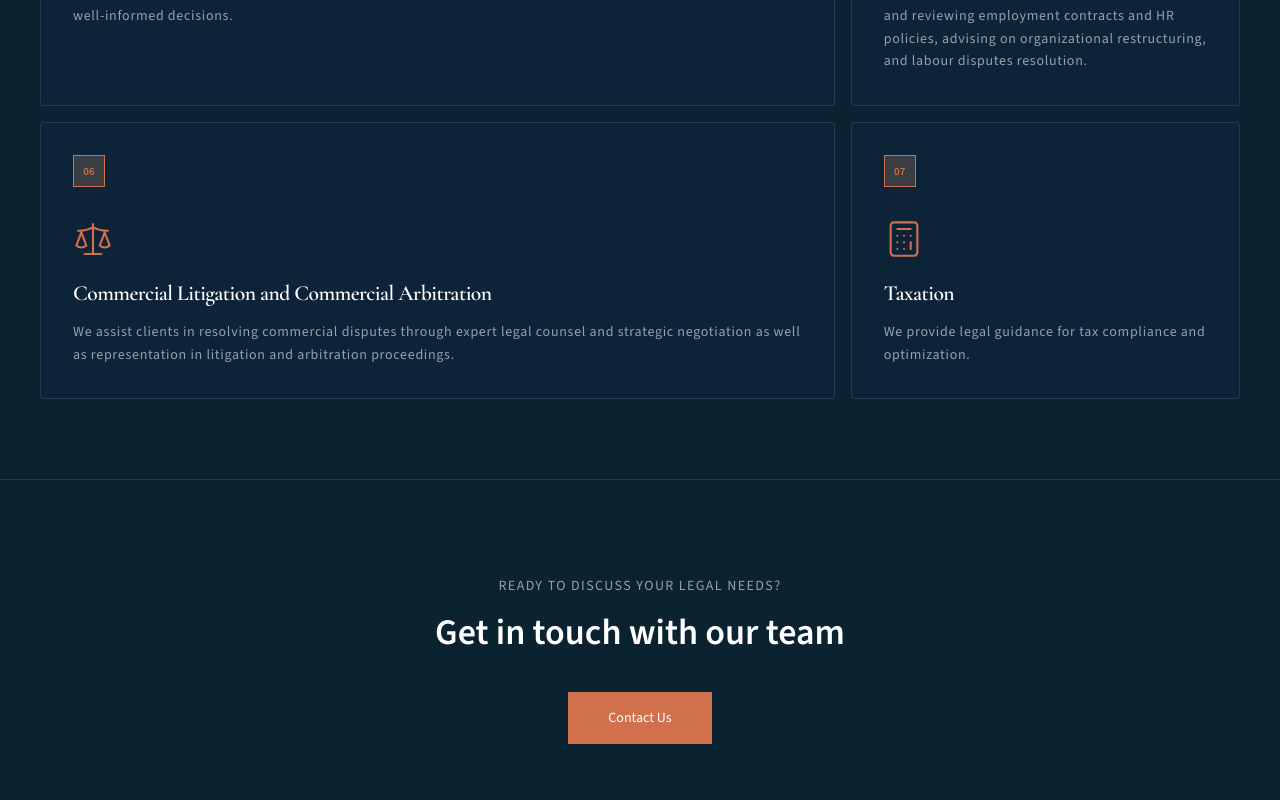
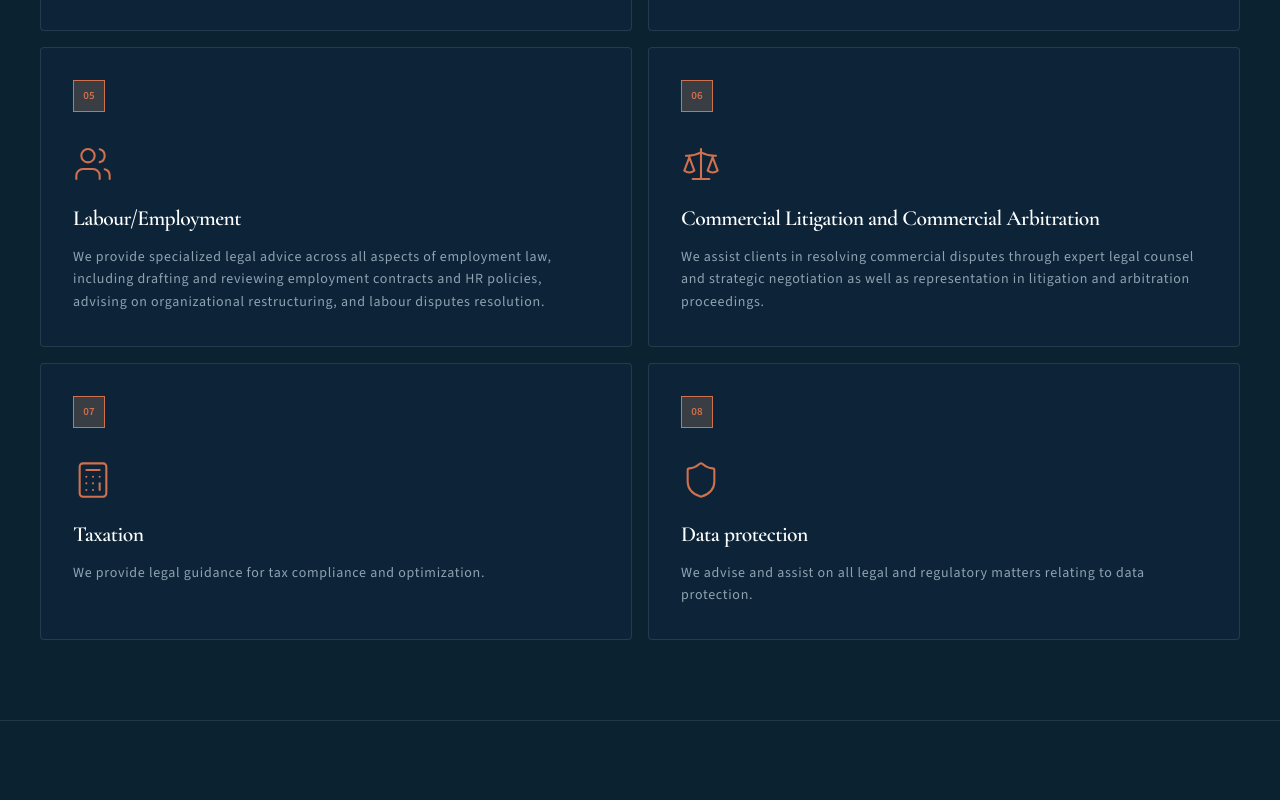
Before and after one commit to feezawinnie/PARAGON-LAW-platform, a React (Vite) app: page /practice-areas in a window 1280 px wide. Shown: the part 1020-1820 px from the top of the page. Built offline with nearby package versions, Linux system fonts and the light colour scheme.

Commit message:
added card for services offered

```diff
--- a/src/data/site.js
+++ b/src/data/site.js
@@ -6,6 +6,7 @@ export const practiceAreaNames = [
   "Labour/Employment",
   "Commercial Litigation & Arbitration",
   "Taxation",
+  "Data protection",
 ];
 
 export const practiceAreasHome = [
@@ -16,6 +17,7 @@ export const practiceAreasHome = [
   { num: "05", title: "Labour/Employment" },
   { num: "06", title: "Commercial Litigation and Commercial Arbitration" },
   { num: "07", title: "Taxation" },
+  { num: "08", title: "Data protection" },
 ];
 
 export const siteContact = {
--- a/src/pages/AboutPage.jsx
+++ b/src/pages/AboutPage.jsx
@@ -10,11 +10,11 @@ export function AboutPage() {
     <>
       {/* Hero: gravel image — taller band; same crop, overlays, and scales as before */}
       <section className="relative w-full overflow-hidden">
-        <div className="relative h-72 sm:h-80 md:h-96 lg:h-[28rem] xl:h-[30rem]">
+        <div className="relative h-72 sm:h-80 md:h-96 lg:h-112 xl:h-120">
           <img
             src={gravelUrl}
             alt=""
-            className="absolute inset-0 h-[108%] w-full max-w-none -top-[4%] object-cover object-[center_62%] scale-[1.15] sm:scale-110 md:scale-105"
+            className="absolute inset-0 h-[108%] w-full max-w-none top-[-4%] object-cover object-[center_62%] scale-[1.15] sm:scale-110 md:scale-105"
           />
           {/* Light: lift shadows, fade content edge, hint of brand warmth */}
           <div
@@ -24,8 +24,8 @@ export function AboutPage() {
                 linear-gradient(
                   90deg,
                   rgba(255, 255, 255, 0.92) 0%,
-                  rgba(255, 255, 255, 0.45) 28%,
-                  rgba(255, 255, 255, 0.12) 55%,
+                  rgba(255, 255, 255, 0.45) 40%,
+                  rgba(255, 255, 255, 0.12) 60%,
                   transparent 72%
                 ),
                 linear-gradient(
@@ -51,8 +51,8 @@ export function AboutPage() {
                 linear-gradient(
                   90deg,
                   rgba(11, 34, 48, 0.88) 0%,
-                  rgba(11, 34, 48, 0.4) 38%,
-                  rgba(11, 34, 48, 0.12) 62%,
+                  rgba(11, 34, 48, 0.4) 40%,
+                  rgba(11, 34, 48, 0.12) 60%,
                   transparent 78%
                 ),
                 linear-gradient(
@@ -123,8 +123,8 @@ export function AboutPage() {
           </h2>
           <p className="text-[#0b2230]/60 dark:text-[#8a9eaa] text-sm leading-7">
             Our mission is to provide efficient, timely, and diligent legal
-            solutions to our clients, ensuring that their transactional needs are
-            met promptly and effectively.
+            solutions to our clients, ensuring that their transactional needs
+            are met promptly and effectively.
           </p>
         </div>
       </section>
--- a/src/pages/HomePage.jsx
+++ b/src/pages/HomePage.jsx
@@ -59,7 +59,7 @@ export function HomePage() {
             PARAGON LAW — KIGALI, RWANDA
           </p>
 
-          <h1 className="text-5xl md:text-7xl font-bold leading-tight text-[#0b2230] dark:text-white">
+          <h1 className="font-display text-5xl md:text-7xl font-semibold leading-[1.05] tracking-wide text-[#0b2230] dark:text-white">
             WELCOME TO <br />
             <span className="text-[#D1704D]">PARAGON LAW</span>
           </h1>
--- a/src/pages/PracticeAreasPage.jsx
+++ b/src/pages/PracticeAreasPage.jsx
@@ -5,6 +5,7 @@ import {
   Radio,
   Scale,
   Search,
+  Shield,
   Users,
 } from "lucide-react";
 import { useEffect } from "react";
@@ -62,6 +63,12 @@ const practiceAreas = [
     title: "Taxation",
     desc: "We provide legal guidance for tax compliance and optimization.",
   },
+  {
+    num: "08",
+    icon: Shield,
+    title: "Data protection",
+    desc: "We advise and assist on all legal and regulatory matters relating to data protection.",
+  },
 ];
 
 function PracticeAreaCard({ num, icon: Icon, title, desc }) {
@@ -84,8 +91,6 @@ export function PracticeAreasPage() {
     document.title = "Practice Areas — Paragon Law";
   }, []);
 
-  const [a1, a2, a3, a4, a5, a6, a7] = practiceAreas;
-
   return (
     <>
       <div className="px-10 mt-16 mb-12">
@@ -99,24 +104,10 @@ export function PracticeAreasPage() {
       </div>
 
       <section className="px-10 pb-20">
-        <div className="grid grid-cols-1 items-stretch gap-4 md:grid-cols-3 mb-4">
-          <PracticeAreaCard {...a1} />
-          <PracticeAreaCard {...a2} />
-          <PracticeAreaCard {...a3} />
-        </div>
-
-        <div className="grid grid-cols-1 items-stretch gap-4 md:grid-cols-3 mb-4">
-          <div className="flex h-full min-h-0 w-full md:col-span-2">
-            <PracticeAreaCard {...a4} />
-          </div>
-          <PracticeAreaCard {...a5} />
-        </div>
-
-        <div className="grid grid-cols-1 items-stretch gap-4 md:grid-cols-3">
-          <div className="flex h-full min-h-0 w-full md:col-span-2">
-            <PracticeAreaCard {...a6} />
-          </div>
-          <PracticeAreaCard {...a7} />
+        <div className="grid grid-cols-1 items-stretch gap-4 md:grid-cols-2">
+          {practiceAreas.map((area) => (
+            <PracticeAreaCard key={area.num} {...area} />
+          ))}
         </div>
       </section>
 
```
